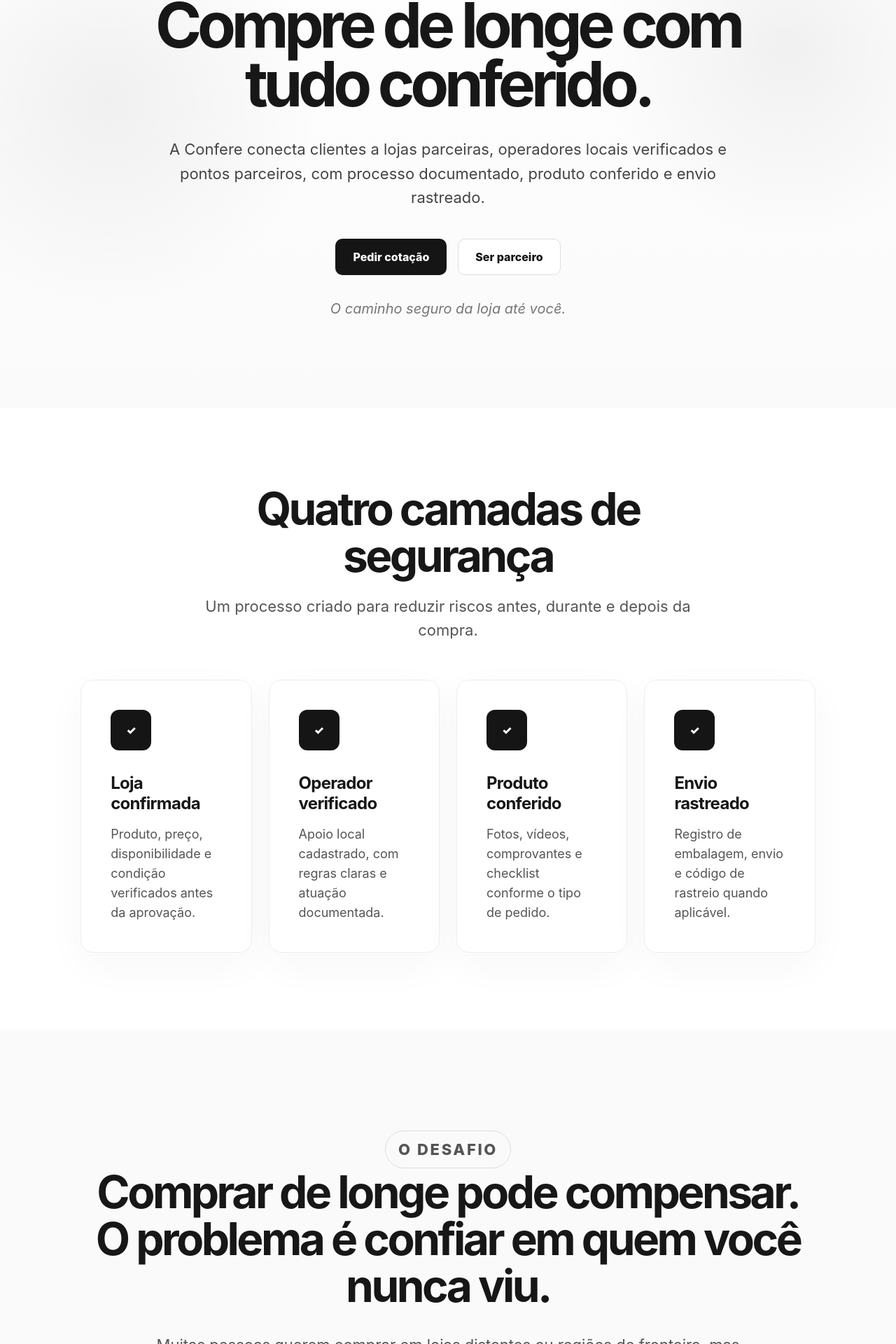
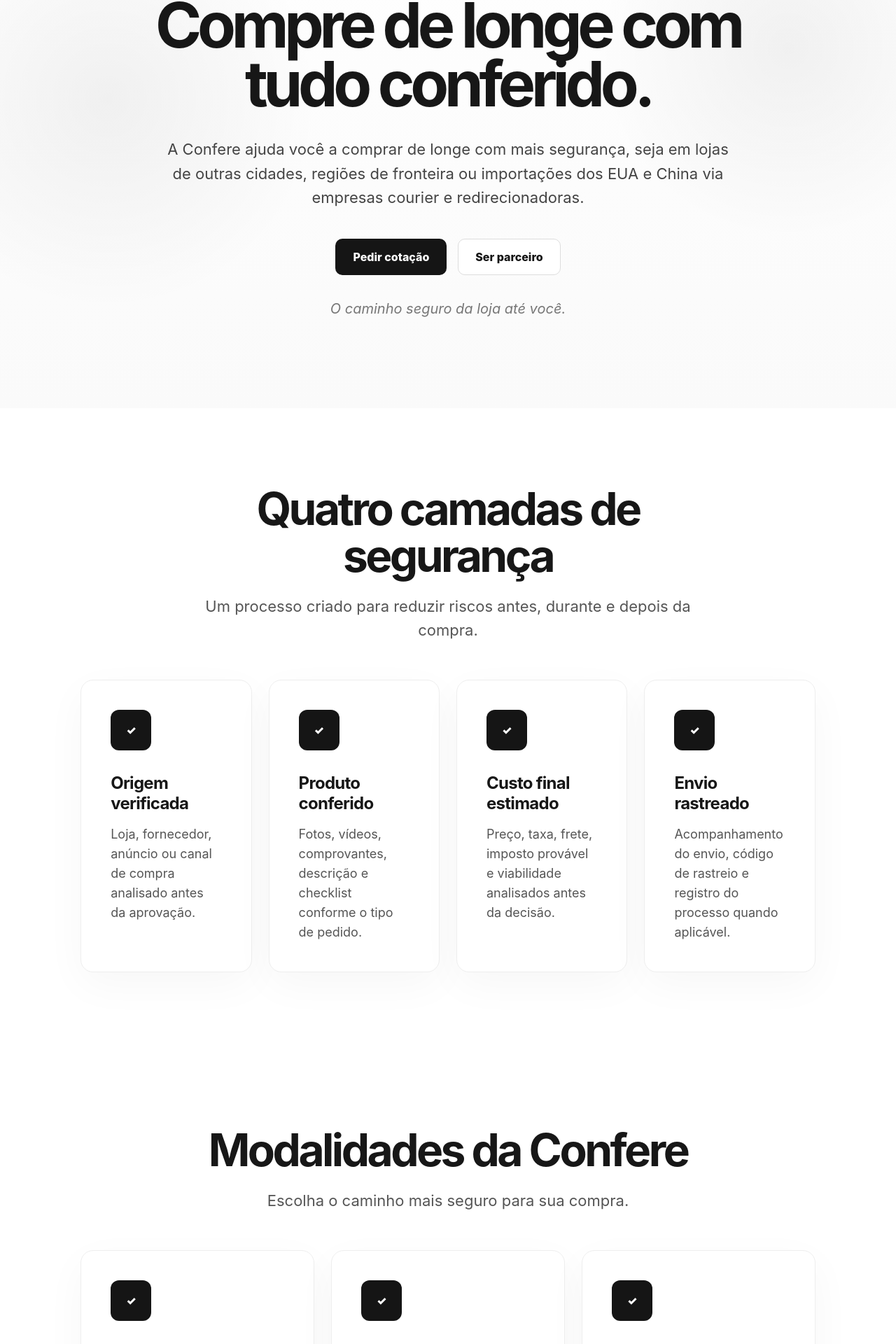
Before and after one commit to gabrielsa2899/confere-via-site, a React (Vite) app: page / in a window 1280 px wide. Shown: the part 302-2222 px from the top of the page at 70% size. Built offline with nearby package versions, Linux system fonts and the light colour scheme.

Commit message:
Update App.jsx

```diff
--- a/src/App.jsx
+++ b/src/App.jsx
@@ -7,7 +7,7 @@
       <nav>
         <a href="#como-funciona">Como funciona</a>
         <a href="#seguranca">Segurança</a>
-        <a href="#parceiros">Parceiros</a>
+        <a href="#modalidades">Modalidades</a>
         <a href="#cotacao">Cotação</a>
       </nav>
       <a className="btn btn-dark" href={whatsapp} target="_blank" rel="noreferrer">
@@ -56,8 +56,9 @@
           <p className="eyebrow">Confere Via — compra assistida segura</p>
           <h1>Compre de longe com tudo conferido.</h1>
           <p className="hero-text">
-            A Confere conecta clientes a lojas parceiras, operadores locais verificados
-            e pontos parceiros, com processo documentado, produto conferido e envio rastreado.
+            A Confere ajuda você a comprar de longe com mais segurança, seja em lojas
+            de outras cidades, regiões de fronteira ou importações dos EUA e China via
+            empresas courier e redirecionadoras.
           </p>
           <div className="hero-actions">
             <a className="btn btn-dark" href={whatsapp} target="_blank" rel="noreferrer">
@@ -78,20 +79,42 @@
 
           <div className="grid four">
             <Card
-              title="Loja confirmada"
-              text="Produto, preço, disponibilidade e condição verificados antes da aprovação."
-            />
-            <Card
-              title="Operador verificado"
-              text="Apoio local cadastrado, com regras claras e atuação documentada."
+              title="Origem verificada"
+              text="Loja, fornecedor, anúncio ou canal de compra analisado antes da aprovação."
             />
             <Card
               title="Produto conferido"
-              text="Fotos, vídeos, comprovantes e checklist conforme o tipo de pedido."
+              text="Fotos, vídeos, comprovantes, descrição e checklist conforme o tipo de pedido."
+            />
+            <Card
+              title="Custo final estimado"
+              text="Preço, taxa, frete, imposto provável e viabilidade analisados antes da decisão."
             />
             <Card
               title="Envio rastreado"
-              text="Registro de embalagem, envio e código de rastreio quando aplicável."
+              text="Acompanhamento do envio, código de rastreio e registro do processo quando aplicável."
+            />
+          </div>
+        </section>
+
+        <section className="section" id="modalidades">
+          <div className="section-title center">
+            <h2>Modalidades da Confere</h2>
+            <p>Escolha o caminho mais seguro para sua compra.</p>
+          </div>
+
+          <div className="grid three">
+            <Card
+              title="Confere Cotação"
+              text="Para quem encontrou um produto e quer saber se compensa antes de pagar."
+            />
+            <Card
+              title="Confere Fronteira"
+              text="Para compras em lojas de regiões de fronteira, com análise, conferência e logística quando viável."
+            />
+            <Card
+              title="Confere Import"
+              text="Para compras dos EUA e China por meio de empresas courier e redirecionadoras, com simulação de custos, impostos e rastreio."
             />
           </div>
         </section>
@@ -100,9 +123,9 @@
           <p className="tag">O desafio</p>
           <h2>Comprar de longe pode compensar. O problema é confiar em quem você nunca viu.</h2>
           <p>
-            Muitas pessoas querem comprar em lojas distantes ou regiões de fronteira,
-            mas têm medo de golpe, produto errado, falta de comprovante, envio sem rastreio
-            ou negociação informal.
+            Muitas pessoas querem comprar em lojas distantes, regiões de fronteira ou
+            até importar produtos dos EUA e China, mas têm medo de golpe, produto errado,
+            falta de comprovante, imposto inesperado, envio sem rastreio ou negociação informal.
           </p>
         </section>
 
@@ -113,12 +136,36 @@
           </div>
 
           <div className="grid three">
-            <Step number="01" title="Cliente pede cotação" text="Você envia o produto que procura." />
-            <Step number="02" title="A Confere analisa" text="Avaliamos loja, produto, risco e viabilidade." />
-            <Step number="03" title="Loja confirma informações" text="A Confere valida as informações com a loja ou parceiro autorizado." />
-            <Step number="04" title="Cliente aprova o custo final" text="Você decide se compensa prosseguir." />
-            <Step number="05" title="Produto é conferido" text="Fotos, vídeos, comprovantes e checklist quando aplicável." />
-            <Step number="06" title="Envio é registrado" text="Registro de envio, embalagem e rastreio." />
+            <Step
+              number="01"
+              title="Cliente pede cotação"
+              text="Você envia o produto que procura, loja, anúncio ou país de origem."
+            />
+            <Step
+              number="02"
+              title="A Confere analisa"
+              text="Avaliamos loja, produto, risco, custo estimado, imposto provável e viabilidade."
+            />
+            <Step
+              number="03"
+              title="A origem da compra é verificada"
+              text="A Confere valida loja, fornecedor, anúncio, produto, preço e condições, conforme a modalidade do pedido."
+            />
+            <Step
+              number="04"
+              title="Cliente aprova o custo final"
+              text="Você decide se compensa prosseguir antes de qualquer etapa sensível."
+            />
+            <Step
+              number="05"
+              title="Produto é conferido"
+              text="Fotos, vídeos, comprovantes e checklist são registrados quando aplicável."
+            />
+            <Step
+              number="06"
+              title="Envio é acompanhado"
+              text="Quando aplicável, o envio é acompanhado por rastreio, comprovantes e atualizações do processo."
+            />
           </div>
         </section>
 
@@ -129,37 +176,56 @@
           </div>
 
           <div className="grid three">
-            <Card title="Comunicação oficial" text="Cliente não fala direto com operador local." />
-            <Card title="Pagamento controlado" text="Operador não recebe pagamento direto do cliente." />
-            <Card title="Confirmação prévia" text="Produto e preço são confirmados antes da aprovação." />
-            <Card title="Mais provas" text="Pedidos de maior valor exigem mais documentação." />
-            <Card title="Produtos recusados" text="Produtos irregulares, falsificados ou sem origem não são aceitos." />
-            <Card title="Tudo documentado" text="Conversas, aprovações, fotos, vídeos e rastreios ficam organizados." />
+            <Card
+              title="Comunicação oficial"
+              text="Cliente não fala direto com operador local sem autorização da Confere."
+            />
+            <Card
+              title="Pagamento controlado"
+              text="Operador não recebe pagamento direto do cliente."
+            />
+            <Card
+              title="Confirmação prévia"
+              text="Produto, preço e condições são confirmados antes da aprovação."
+            />
+            <Card
+              title="Análise de taxas e impostos"
+              text="Pedidos internacionais ou acima de determinados valores passam por análise especial de custo final."
+            />
+            <Card
+              title="Produtos recusados"
+              text="Produtos proibidos, falsificados, irregulares ou sem origem comprovada não são aceitos."
+            />
+            <Card
+              title="Tudo documentado"
+              text="Conversas, aprovações, fotos, vídeos, comprovantes e rastreios ficam organizados."
+            />
           </div>
         </section>
 
         <section className="section" id="parceiros">
           <div className="section-title">
             <p className="tag">Parceiros</p>
-            <h2>Faça parte da rede Confere Via</h2>
+            <h2>Faça parte da rede Confere</h2>
             <p>
-              Estamos cadastrando lojas, operadores locais e pontos parceiros para criar
-              uma rede mais segura de compra assistida.
+              Estamos estruturando uma rede de fornecedores consultados, operadores locais,
+              pontos parceiros e canais de importação para tornar compras de longe mais
+              organizadas e seguras.
             </p>
           </div>
 
           <div className="grid three">
             <Card
-              title="Lojas Parceiras"
-              text="Confirmam produto, preço, disponibilidade, comprovante e retirada autorizada."
+              title="Lojas e fornecedores consultados"
+              text="A Confere consulta preço, disponibilidade, condição, comprovante e forma de retirada quando necessário."
             />
             <Card
-              title="Operadores Locais Verificados"
+              title="Operadores locais verificados"
               text="Ajudam a cotar, verificar lojas, enviar fotos e vídeos e apoiar pedidos autorizados."
             />
             <Card
-              title="Pontos Parceiros"
-              text="Podem receber, conferir, embalar e enviar produtos com rastreio."
+              title="Couriers e redirecionadores"
+              text="Empresas e canais usados para importações dos EUA e China, conforme análise de viabilidade."
             />
           </div>
 
@@ -171,10 +237,10 @@
         </section>
 
         <section className="cta" id="cotacao">
-          <h2>Quer comprar de longe, mas não sabe em quem confiar?</h2>
+          <h2>Quer comprar de longe ou importar, mas não sabe se compensa?</h2>
           <p>
             Envie o produto que procura. A Confere analisa se a compra é possível,
-            se compensa e qual nível de proteção faz sentido.
+            se compensa, quais custos podem existir e qual nível de proteção faz sentido.
           </p>
           <a className="btn btn-light" href={whatsapp} target="_blank" rel="noreferrer">
             Chamar no WhatsApp
@@ -190,11 +256,11 @@
           <div className="faq-list">
             <FAQ
               question="A Confere vende os produtos?"
-              answer="Em regra, não. A Confere atua como intermediadora de compra assistida, organizando a comunicação entre cliente, loja, operador local e ponto parceiro dentro de um processo documentado."
+              answer="Em regra, não. A Confere atua como intermediadora de compra assistida, organizando a comunicação entre cliente, loja, fornecedor, operador local, courier ou ponto parceiro dentro de um processo documentado."
             />
             <FAQ
               question="O cliente pode falar direto com o operador?"
-              answer="Não. Para manter a segurança da operação, a comunicação deve ocorrer pelos canais oficiais da Confere."
+              answer="Não. Para manter a segurança da operação, a comunicação deve ocorrer pelos canais oficiais da Confere, salvo autorização específica."
             />
             <FAQ
               question="O operador recebe pagamento direto do cliente?"
@@ -206,11 +272,27 @@
             />
             <FAQ
               question="Lojas podem se cadastrar?"
-              answer="Sim. Lojas confiáveis podem se cadastrar para confirmar produto, preço, disponibilidade, condição, comprovantes, garantia e retirada autorizada."
+              answer="Sim. Lojas confiáveis podem se cadastrar ou apenas ser consultadas para confirmar produto, preço, disponibilidade, condição, comprovantes, garantia e retirada autorizada."
             />
             <FAQ
               question="A Confere trabalha com qualquer produto?"
               answer="Não. Produtos falsificados, proibidos, sem origem, sem comprovação mínima ou com risco irregular podem ser recusados."
+            />
+            <FAQ
+              question="A Confere também ajuda com compras dos EUA e China?"
+              answer="Sim. A Confere pode apoiar compras internacionais por meio de empresas courier ou redirecionadoras, sempre com análise de viabilidade, custos, taxas, impostos, frete e rastreio."
+            />
+            <FAQ
+              question="A Confere é importadora?"
+              answer="Não necessariamente. A Confere atua como intermediadora de compra assistida e organização operacional. Quando houver importação, o processo depende da empresa courier ou redirecionadora, das regras aplicáveis, do produto e da aprovação do cliente."
+            />
+            <FAQ
+              question="Produtos acima de US$ 500 podem ser comprados?"
+              answer="Podem ser analisados, mas entram em análise especial. A Confere calcula custo final estimado, impostos, taxas, frete e compara com o preço no Brasil. Se não compensar, a recomendação pode ser não comprar."
+            />
+            <FAQ
+              question="A Confere garante que importar será mais barato?"
+              answer="Não. A Confere não promete economia garantida. O objetivo é verificar se a compra compensa antes do cliente seguir."
             />
           </div>
         </section>
@@ -220,7 +302,7 @@
         <div>
           <h2>Confere Via</h2>
           <p>Compre de longe com tudo conferido.</p>
-          <p>Loja confirmada, operador verificado, produto conferido e envio rastreado.</p>
+          <p>Compra assistida para lojas distantes, fronteira e importações via courier.</p>
         </div>
 
         <div>
@@ -233,14 +315,14 @@
           <h3>Navegação</h3>
           <a href="#como-funciona">Como funciona</a>
           <a href="#seguranca">Segurança</a>
-          <a href="#parceiros">Parceiros</a>
+          <a href="#modalidades">Modalidades</a>
           <a href="#cotacao">Cotação</a>
         </div>
 
         <p className="legal">
-          A Confere Via atua como intermediadora de compra assistida. Disponibilidade,
-          preço, garantia, envio e condições finais dependem da loja, parceiro, produto
-          e análise do pedido.
+          A Confere atua como intermediadora de compra assistida e organização operacional.
+          Disponibilidade, preço, garantia, envio, impostos, taxas e condições finais
+          dependem da loja, fornecedor, courier, parceiro, produto e análise do pedido.
         </p>
       </footer>
     </>
```
